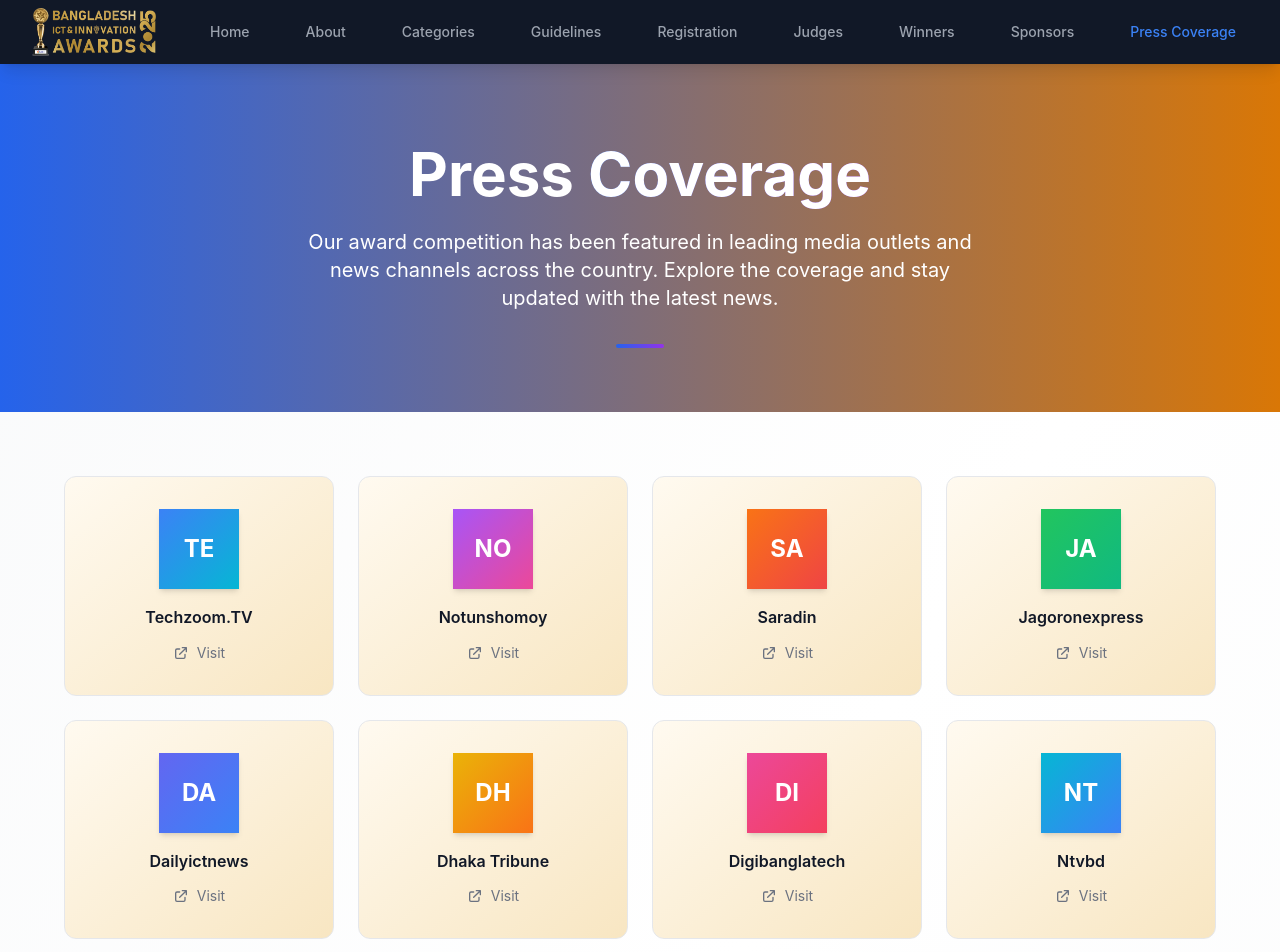
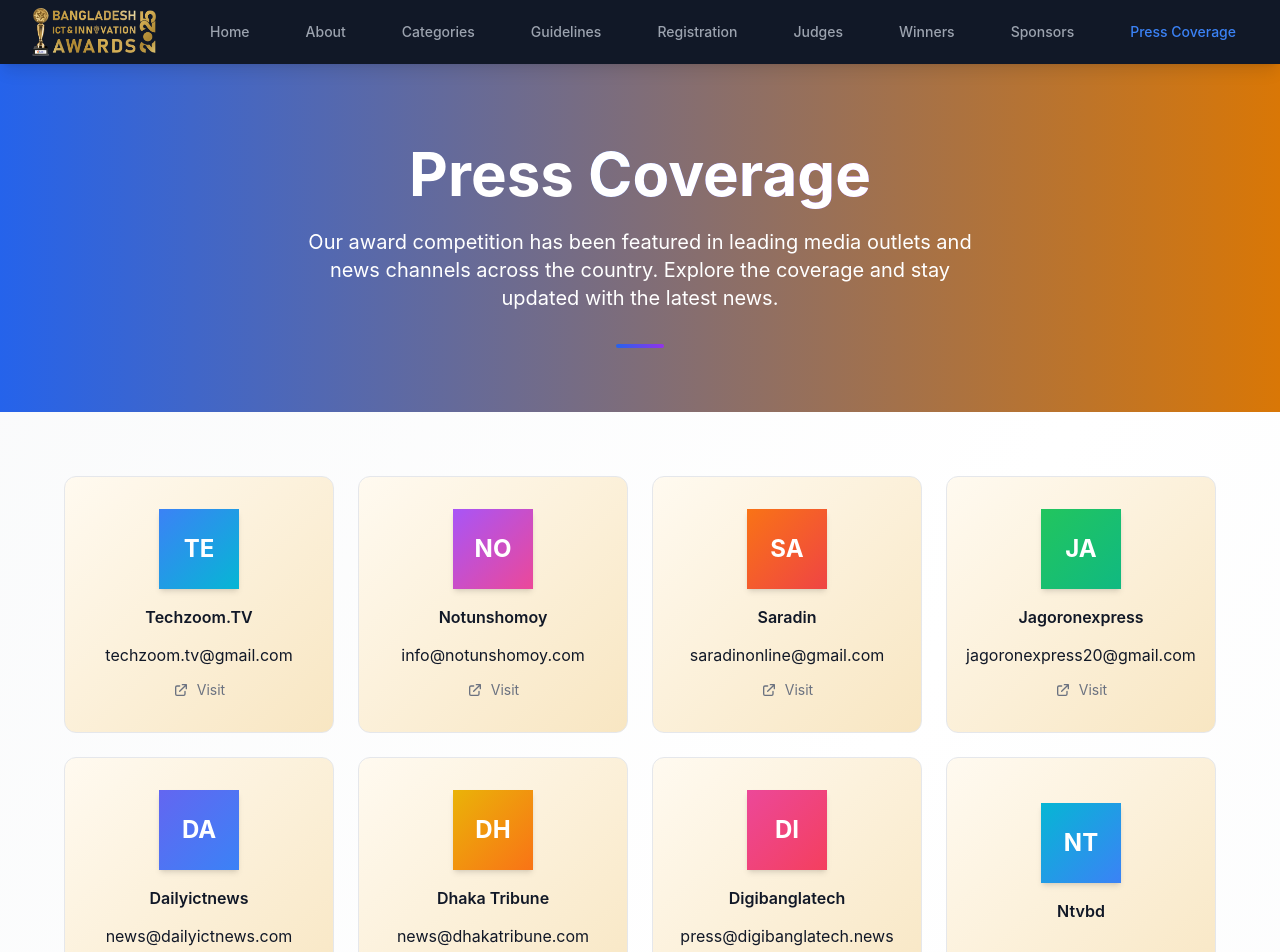
Before and after one commit to Ayonspoiler/BIIN_Award_Function, a React (Vite) app in the folder frontend/: page /presscoverage in a window 1280 px wide. Shown: the top 952 px of the page. Built offline with nearby package versions, Linux system fonts and the light colour scheme.

Commit message:
Updated Press Coverage Page.

```diff
--- a/frontend/src/pages/PressCoverage.jsx
+++ b/frontend/src/pages/PressCoverage.jsx
@@ -3,42 +3,49 @@
     {
       id: 1,
       name: "Techzoom.TV",
+      email: "techzoom.tv@gmail.com",
       url: "https://techzoom.tv/technology-news/details/97080/%e0%a6%a6%e0%a7%87%e0%a6%b6%e0%a7%87%e0%a6%b0-%e0%a6%b6%e0%a7%80%e0%a6%b0%e0%a7%8d%e0%a6%b7-%e0%a6%89%e0%a6%a6%e0%a7%8d%e0%a6%ad%e0%a6%be%e0%a6%ac%e0%a6%95%e0%a6%a6%e0%a7%87%e0%a6%b0-%e0%a6%b8/",
       color: "from-blue-500 to-cyan-500",
     },
     {
       id: 2,
       name: "Notunshomoy",
+      email: "info@notunshomoy.com",
       url: "https://notunshomoy.com/details.php?id=183239",
       color: "from-purple-500 to-pink-500",
     },
     {
       id: 3,
       name: "Saradin",
+      email: "saradinonline@gmail.com",
       url: "https://www.saradin.news/news/223399",
       color: "from-orange-500 to-red-500",
     },
     {
       id: 4,
       name: "Jagoronexpress",
+      email: " jagoronexpress20@gmail.com",
       url: "https://jagoronexpress.com/details/?pid=3474",
       color: "from-green-500 to-emerald-500",
     },
     {
       id: 5,
       name: "Dailyictnews",
+      email: "news@dailyictnews.com",
       url: "https://www.dailyictnews.com/15409",
       color: "from-indigo-500 to-blue-500",
     },
     {
       id: 6,
       name: "Dhaka Tribune",
+      email: "news@dhakatribune.com",
       url: "https://www.google.com/amp/s/www.dhakatribune.com/amp/bangladesh/event/394357/bangladesh-ict-and-innovation-network-honors-the",
       color: "from-yellow-500 to-orange-500",
     },
     {
       id: 7,
       name: "Digibanglatech",
+      email: "press@digibanglatech.news ",
       url: "https://digibanglatech.news/158479",
       color: "from-pink-500 to-rose-500",
     },
@@ -160,6 +167,9 @@
                     <h3 className="text-gray-900 font-semibold text-center mb-3 group-hover:text-transparent group-hover:bg-gradient-to-r group-hover:from-blue-600 group-hover:to-purple-600 group-hover:bg-clip-text transition-all duration-300">
                       {channel.name}
                     </h3>
+                    <p className="text-gray-900  text-center mb-3 group-hover:text-transparent group-hover:bg-gradient-to-r group-hover:from-blue-600 group-hover:to-purple-600 group-hover:bg-clip-text transition-all duration-300">
+                      {channel.email}
+                    </p>
 
                     <div className="flex items-center gap-2 text-gray-500 group-hover:text-gray-900 transition-colors duration-300">
                       <svg
```
